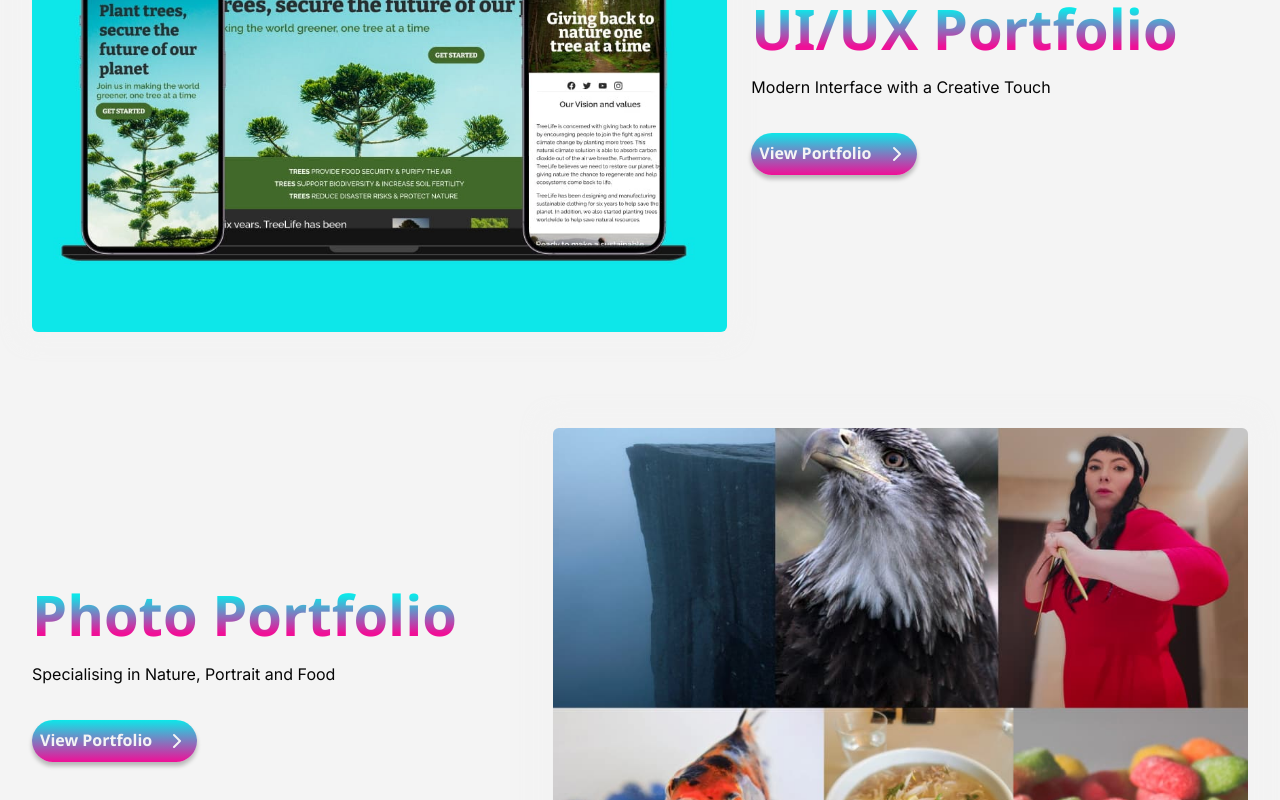
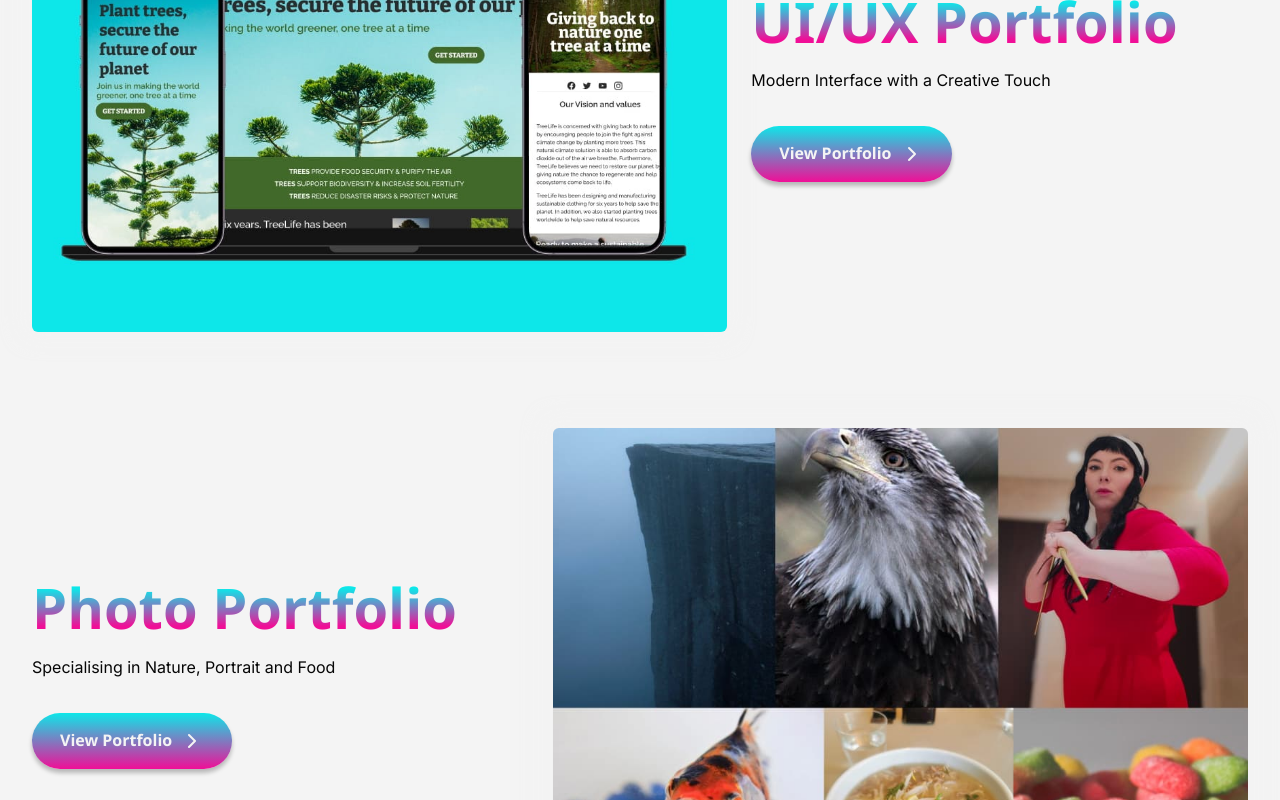
Before and after one commit to duct-tape-deployments/devin-portfolio, a React (Vite) app: page / in a window 1280 px wide. Shown: the part 1040-1840 px from the top of the page. Built offline with nearby package versions, Linux system fonts and the light colour scheme; a web font is replaced by a local one.

Commit message:
style(buttons): move .btn padding, icon gap and min-height to the design-system spacing

```diff
--- a/src/styles/index.css
+++ b/src/styles/index.css
@@ -116,11 +116,15 @@
     display: inline-flex;
     align-items: center;
     justify-content: center;
-    gap: 0.8125rem;
+    gap: 8px;
+    width: fit-content;
+    min-height: 48px;
+    padding: 12px 20px;
 
-    width: fit-content;
-    min-height: 42px;
-    padding: 0.5625rem 0.5rem;
+    @variant lg {
+      min-height: 56px;
+      padding: 16px 28px;
+    }
 
     border-radius: 9999px;
 
@@ -179,7 +183,12 @@
     --btn-outline-fill: var(--color-btn-solid);
     color: var(--color-btn-solid-foreground);
     border: 1px solid transparent;
-    padding: calc(0.5625rem - 1px) calc(0.5rem - 1px);
+    /* .btn padding minus the 1px border, so both button types are the same size */
+    padding: 11px 19px;
+
+    @variant lg {
+      padding: 15px 27px;
+    }
     background:
       linear-gradient(var(--btn-outline-fill), var(--btn-outline-fill)) padding-box,
       var(--btn-outline-border) border-box var(--btn-outline-fill);
```
